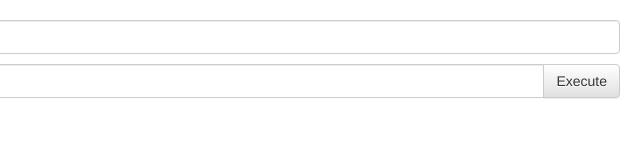
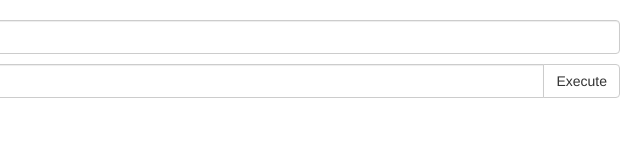
Before and after one commit to briangordon/recursion.is, a plain HTML site: page web/index.html in a window 1280 px wide. Shown: the full height of the page, 640-1280 px from the left. Drawn offline with nearby package versions, Linux system fonts and the light colour scheme.

```diff
--- a/web/index.html
+++ b/web/index.html
@@ -6,7 +6,7 @@
 
         <!-- Styles -->
         <link rel="stylesheet" href="https://netdna.bootstrapcdn.com/bootstrap/3.0.3/css/bootstrap.min.css">
-        <link rel="stylesheet" href="https://netdna.bootstrapcdn.com/bootstrap/3.0.3/css/bootstrap-theme.min.css">
+        <!--<link rel="stylesheet" href="https://netdna.bootstrapcdn.com/bootstrap/3.0.3/css/bootstrap-theme.min.css">-->
         <link rel="stylesheet" href="main.css">
 
         <!-- Include application via requirejs -->
```
